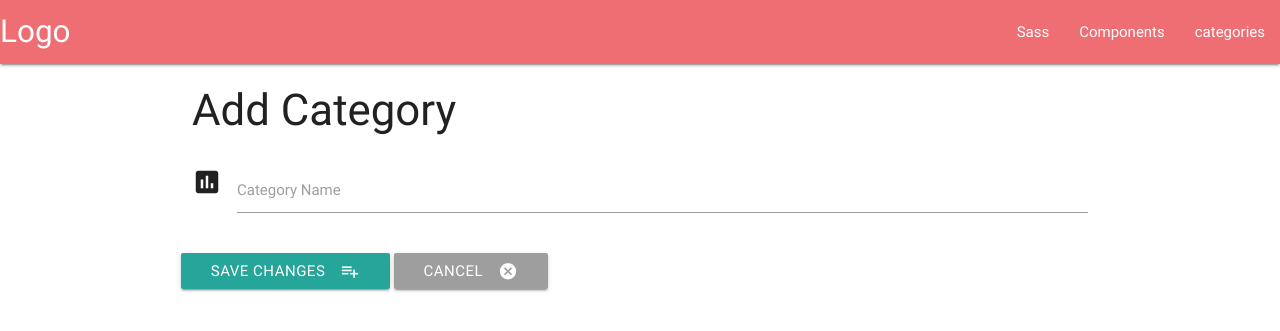
After one commit to wazzah/recipe-project, a Flask app: page /add_category in a window 1280 px wide. The commit adds this page. Shown: the top 331 px of the page. Run offline with Flask 2, Linux system fonts and the light colour scheme; some libraries are stand-ins or nearby versions.

Commit message:
added the function add and delete categories

```diff
--- a/app.py
+++ b/app.py
@@ -61,11 +61,41 @@ def delete_task(task_id):
     mongo.db.tasks.remove({'_id': ObjectId(task_id)})
     return redirect(url_for('get_recipes'))
 
+
 @app.route('/get_categories')
 def get_categories():
     return render_template('categories.html',
     categories=mongo.db.categories.find())
 
+
+
+@app.route('/edit_category/<category_id>')
+def edit_category(category_id):
+    return render_template('editcategory.html',
+    category=mongo.db.categories.find_one({'_id': ObjectId(category_id)}))
+
+@app.route('/update_category/<category_id>', methods=['POST'])
+def update_category(category_id):
+    mongo.db.categories.update(
+        {'_id': ObjectId(category_id)},
+        {'category_name': request.form.get('category_name')})
+    return redirect(url_for('get_categories'))
+
+@app.route('/delete_category/<category_id>')
+def delete_category(category_id):
+    mongo.db.categories.remove({'_id': ObjectId(category_id)})
+    return redirect(url_for('get_categories'))
+
+@app.route('/insert_category', methods=['POST'])
+def insert_category():
+    category_doc = {'category_name': request.form.get('category_name')}
+    mongo.db.categories.insert_one(category_doc)
+    return redirect(url_for('get_categories'))
+
+@app.route('/add_category')
+def add_category():
+    return render_template('addcategory.html')
+
 if __name__ == '__main__':
     app.run(host=os.environ.get('IP'),
             port=int(os.environ.get('PORT')),
--- /dev/null
+++ b/templates/addcategory.html
@@ -0,0 +1,24 @@
+{% extends 'base.html'%}
+
+{% block content %}
+<h3>Add Category</h3>
+<div class="row">
+    <form action="{{ url_for('insert_category') }}" method="POST" class="col s12">
+        <div class="row">
+            <div class="input-field col s12">
+                <i class="material-icons prefix">poll</i>
+                <input id="category_name" name="category_name" type="text" class="validate">
+                <label for="category_name">Category Name</label>
+            </div>
+        </div>
+        <div class="row">
+            <button class="btn waves-effect waves-light" type="submit" name="action">Save Changes
+                <i class="material-icons right">playlist_add</i>
+             </button>
+            <a href="{{ url_for('get_categories') }}" class="waves-effect waves-light btn grey">
+                <i class="material-icons right">cancel</i>Cancel
+            </a>
+        </div>
+    </form>
+</div>
+{% endblock %}
--- a/templates/base.html
+++ b/templates/base.html
@@ -8,6 +8,19 @@
 </head>
 
 <body>
+    <header>
+            <nav>
+                <div class="nav-wrapper">
+                <a href="#" class="brand-logo">Logo</a>
+                <ul id="nav-mobile" class="right hide-on-med-and-down">
+                    <li><a href="">Sass</a></li>
+                    <li><a href="badges.html">Components</a></li>
+                    <li><a href="{{url_for('get_categories')}}">categories</a></li>
+                </ul>
+                </div>
+            </nav>
+
+    </header>
     <div class="container">
         {% block content %} {% endblock %}
     </div>
```
Also changed, not shown: templates/categories.html (+7 -3 lines), templates/editcategory.html (added, +24 -0 lines).
